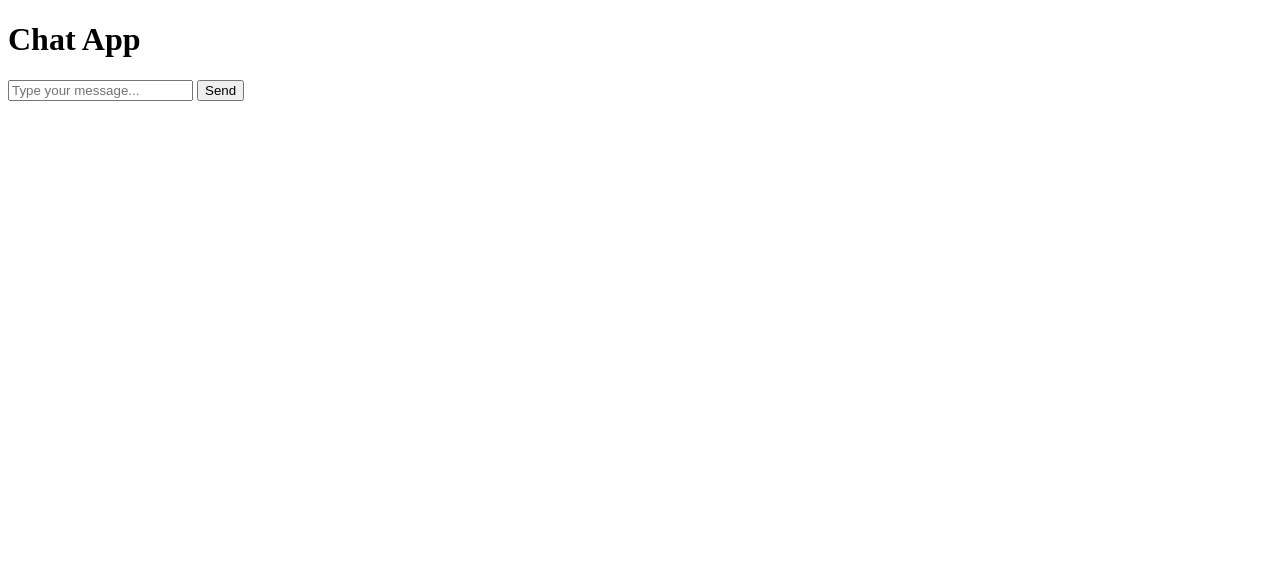
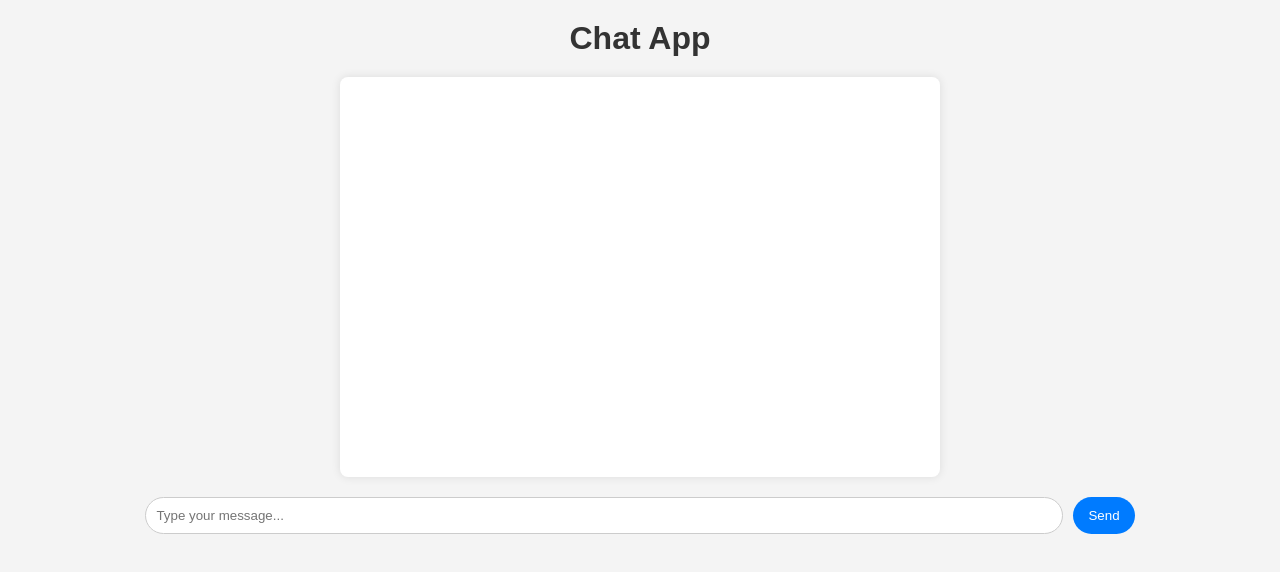
Before and after one commit to rohitp4nt/chatApp, a website: page public/index.html in a window 1280 px wide. Drawn offline with nearby package versions, Linux system fonts and the light colour scheme; no server answers.

Commit message:
added css

```diff
--- a/public/index.html
+++ b/public/index.html
@@ -4,6 +4,8 @@
     <meta charset="UTF-8">
     <meta name="viewport" content="width=device-width, initial-scale=1.0">
     <title>Chat App</title>
+    <link rel="stylesheet" href="styles.css">
+
     <style>
         .user1 {
             text-align: left;
--- /dev/null
+++ b/public/styles.css
@@ -0,0 +1,86 @@
+/* Reset some default styles */
+body, h1, div, form {
+    margin: 0;
+    padding: 0;
+    box-sizing: border-box;
+}
+
+/* Body styling */
+body {
+    font-family: Arial, sans-serif;
+    background-color: #f4f4f4;
+    color: #333;
+}
+
+/* Header styling */
+h1 {
+    text-align: center;
+    margin: 20px 0;
+}
+
+/* Chat messages container */
+#messages {
+    max-width: 600px;
+    margin: 20px auto;
+    padding: 10px;
+    border-radius: 8px;
+    background-color: #fff;
+    box-shadow: 0 0 10px rgba(0, 0, 0, 0.1);
+    overflow-y: auto;
+    height: 400px; /* Fixed height with scroll */
+}
+
+/* Individual message styling */
+#messages div {
+    margin: 10px 0;
+    padding: 10px;
+    border-radius: 20px;
+    max-width: 80%;
+    word-wrap: break-word; /* Wrap long words */
+}
+
+/* User 1 message styling */
+.user1 {
+    background-color: #d1e7dd;
+    align-self: flex-start; /* Align to the left */
+    margin-left: 0; /* Align to left */
+}
+
+/* User 2 message styling */
+.user2 {
+    background-color: #cfe2ff;
+    align-self: flex-end; /* Align to the right */
+    margin-right: 0; /* Align to right */
+}
+
+/* Form styling */
+.chat-form {
+    display: flex;
+    justify-content: center;
+    margin: 10px auto;
+}
+
+/* Input field styling */
+#message {
+    padding: 10px;
+    border: 1px solid #ccc;
+    border-radius: 20px;
+    width: 70%;
+    margin-right: 10px;
+}
+
+/* Button styling */
+#sendbtn {
+    padding: 10px 15px;
+    border: none;
+    border-radius: 20px;
+    background-color: #007bff;
+    color: #fff;
+    cursor: pointer;
+    transition: background-color 0.3s;
+}
+
+/* Button hover effect */
+#sendbtn:hover {
+    background-color: #0056b3;
+}
```
